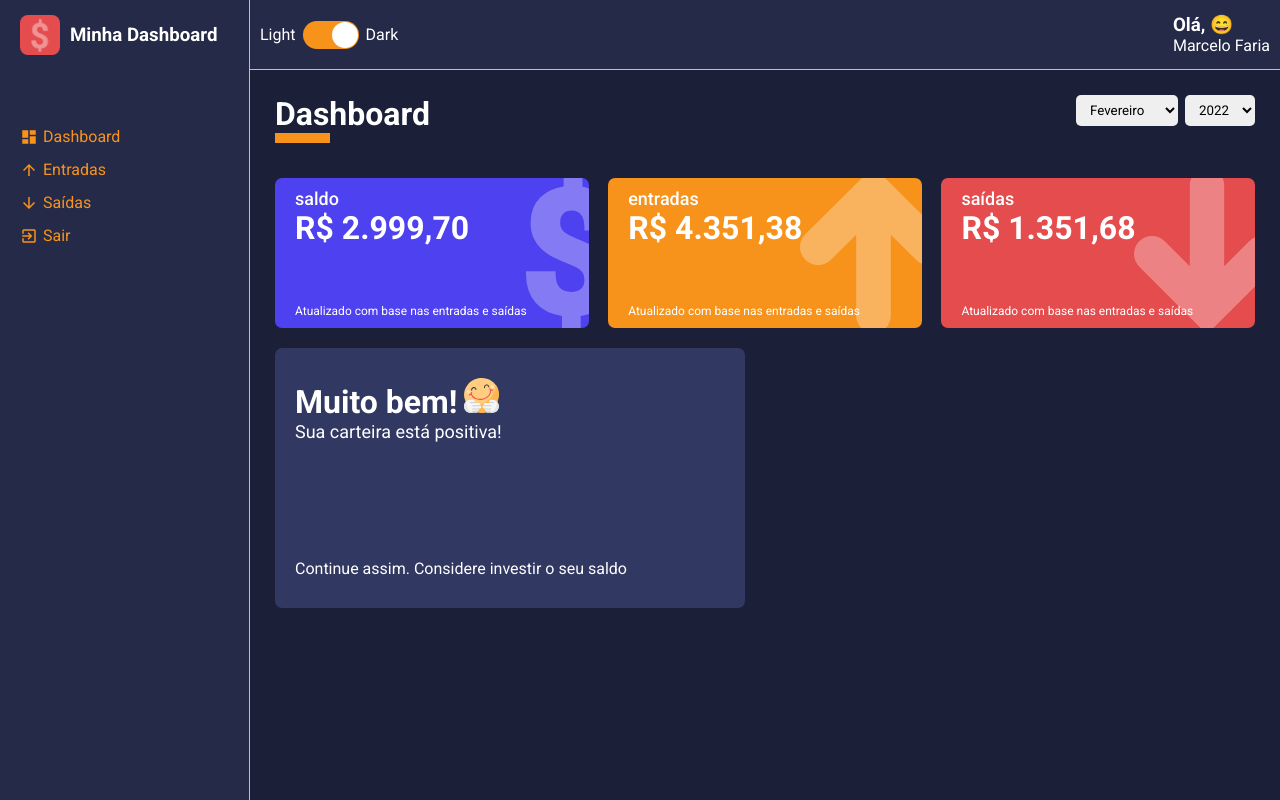
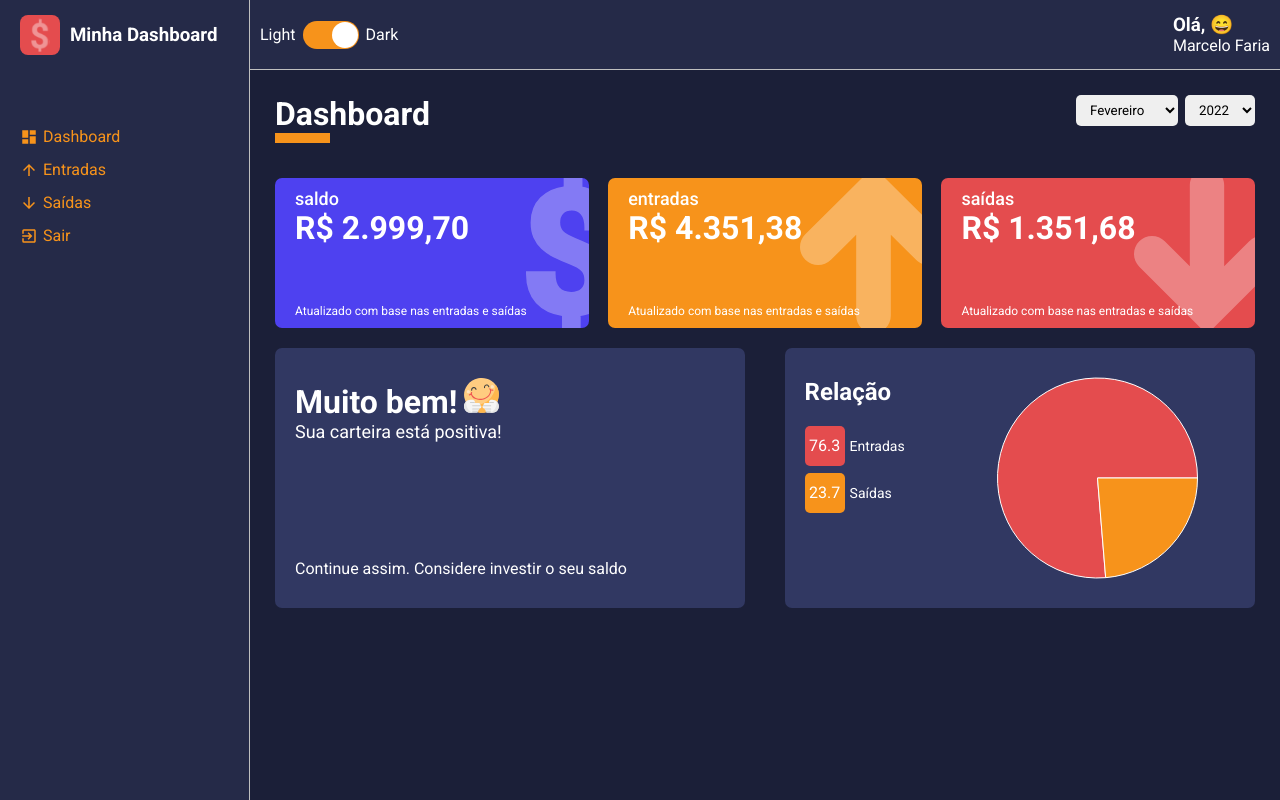
Before and after one commit to fariafmarcelo/dashboard-test, a React (Create React App) app: page /dashboard in a window 1280 px wide. Built offline with nearby package versions, Linux system fonts and the light colour scheme.

Commit message:
feat: add pieChart

```diff
--- a/package.json
+++ b/package.json
@@ -10,6 +10,7 @@
     "@types/node": "^16.11.24",
     "@types/react": "^17.0.39",
     "@types/react-dom": "^17.0.11",
+    "@types/recharts": "^1.8.23",
     "@types/styled-components": "^5.1.22",
     "react": "^17.0.2",
     "react-countup": "^6.1.1",
--- /dev/null
+++ b/src/components/PieChartBox/index.tsx
@@ -0,0 +1,60 @@
+import React from 'react';
+import {
+    PieChart,
+    Pie,
+    Cell,
+    ResponsiveContainer,
+} from 'recharts';
+
+import {
+    Container,
+    Title,
+    SideLeft,
+    SideRight,
+    LegendContainer,
+    Legend,
+    Percentage,
+    Message,
+} from './styles';
+
+interface IPieChartProps {
+    data: {
+        name: string,
+        value: number,
+        percent: number,
+        color: string,
+    }[]
+}
+
+const PieChartBox: React.FC<IPieChartProps> = ({ data }) => (
+        <Container>
+            <SideLeft>
+                <Title>Relação</Title>
+                <LegendContainer>
+                    {
+                        data.map((indicator, index) => (
+                            <Legend key={index}>
+                                <Percentage color={indicator.color}>{indicator.percent}</Percentage>
+                                <Message>{indicator.name}</Message>
+                            </Legend>
+                        ))
+                    }
+                </LegendContainer>
+            </SideLeft>
+            <SideRight>
+                <ResponsiveContainer>
+                    <PieChart>
+                        <Pie data={data} dataKey="percent">
+                            {
+                                data.map((indicator) => (
+                                    <Cell key={indicator.name} fill={indicator.color} />
+                                ))
+                            }
+                        </Pie>
+                    </PieChart>
+                </ResponsiveContainer>
+            </SideRight>
+        </Container>
+);
+
+export default PieChartBox;
--- /dev/null
+++ b/src/components/PieChartBox/styles.ts
@@ -0,0 +1,78 @@
+import styled from 'styled-components';
+
+interface IPercentageProps {
+    color: string,
+}
+
+export const Container = styled.div`
+    width: 48%;
+    height: 260px;
+
+    margin: 10px 0;
+
+    background-color: ${props => props.theme.colors.tertiary};
+    color: ${props => props.theme.colors.white};
+
+    border-radius: 7px;
+
+    display: flex;
+`;
+
+export const Title = styled.h2`
+    margin-bottom: 20px;
+`;
+
+export const SideLeft = styled.aside`
+    padding: 30px 20px;
+`;
+
+export const SideRight = styled.main`
+    display: flex;
+    flex: 1;
+    justify-content: center;
+`;
+
+export const LegendContainer = styled.ul`
+    list-style: none;
+
+    padding-right: 15px;
+    max-height: 175px;
+    overflow-y: scroll;
+
+    ::-webkit-scrollbar {
+        width: 10px;
+    }
+
+    ::-webkit-scrollbar-thumb {
+        background-color: ${props => props.theme.colors.secondary};
+        border-radius: 10px;
+    }
+
+    ::-webkit-scrollbar-track {
+        background-color: ${props => props.theme.colors.tertiary};
+    }
+`;
+
+export const Legend = styled.li`
+    display: flex;
+    align-items: center;
+
+    margin-bottom: 7px;
+    font-size: 14px;
+`;
+
+export const Percentage = styled.div<IPercentageProps>`
+    background-color: ${props => props.color};
+
+    width: 40px;
+    height: 40px;
+    border-radius: 5px;
+
+    font-size: 16px;
+    line-height: 40px;
+    text-align: center;
+`;
+
+export const Message = styled.span`
+    margin-left: 5px;
+`;
--- a/src/pages/Dashboard/index.tsx
+++ b/src/pages/Dashboard/index.tsx
@@ -8,6 +8,7 @@
 import ContentHeader from '../../components/ContentHeader';
 import WalletBox from '../../components/WalletBox';
 import MessageBox from '../../components/MessageBox';
+import PieChartBox from '../../components/PieChartBox';
 
 import Expenses from '../../repositories/expenses';
 import Gains from '../../repositories/gains';
@@ -119,6 +120,31 @@
         }
     }, [totalBalance]);
 
+    const relationExpensesVersusGains = useMemo(() => {
+        const total = totalGains + totalExpenses;
+
+        const percentGains = (totalGains / total) * 100;
+        const percentExpenses = (totalExpenses / total) * 100;
+
+        const data = [
+            {
+                name: 'Entradas',
+                value: totalGains,
+                percent: Number(percentGains.toFixed(1)),
+                color: '#E44C4E',
+            },
+            {
+                name: 'Saídas',
+                value: totalExpenses,
+                percent: Number(percentExpenses.toFixed(1)),
+                color: '#F7931B',
+            }
+        ];
+
+        return data;
+
+    }, [totalGains, totalExpenses]);
+
     const handleMonthSelected = (month: string) => {
         try {
             const parseMonth = Number(month);
@@ -181,6 +207,8 @@
                     footerText={message.footerText}
                     icon={message.icon}
                 />
+
+                <PieChartBox data={relationExpensesVersusGains} />
             </Content>
         </Container>
     );
```
Also changed, not shown: 1 other file (tests, documents, lock files or other folders).
